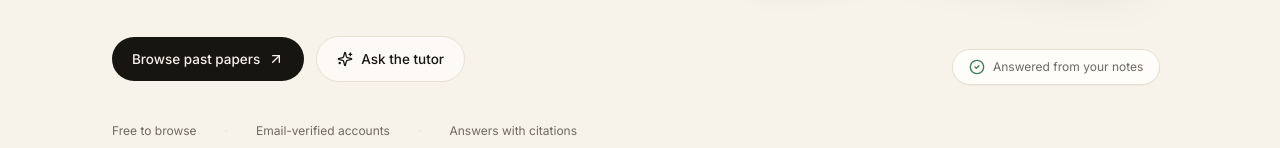
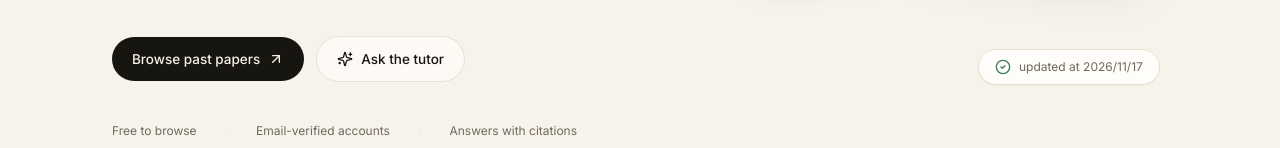
Before and after one commit to TiMi114514/TiMi.github.io, a Next.js app: page / in a window 1280 px wide. Shown: the part 496-644 px from the top of the page. Built offline with nearby package versions, Linux system fonts and the light colour scheme; no server answers.

Commit message:
Update hero status pill to updated at 2026/11/17

```diff
--- a/components/HeroPapers.tsx
+++ b/components/HeroPapers.tsx
@@ -89,7 +89,7 @@ export function HeroPapers() {
         style={{ '--rot': '0deg', '--depth': '10' } as CSSProperties}
       >
         <CheckCircle2 className="h-4 w-4 text-[#3f7d5a]" />
-        <span className="text-[12px] text-muted">Answered from your notes</span>
+        <span className="text-[12px] text-muted">updated at 2026/11/17</span>
       </div>
     </div>
   );
```
Also changed, not shown: 1 other file (tests, documents, lock files or other folders).
